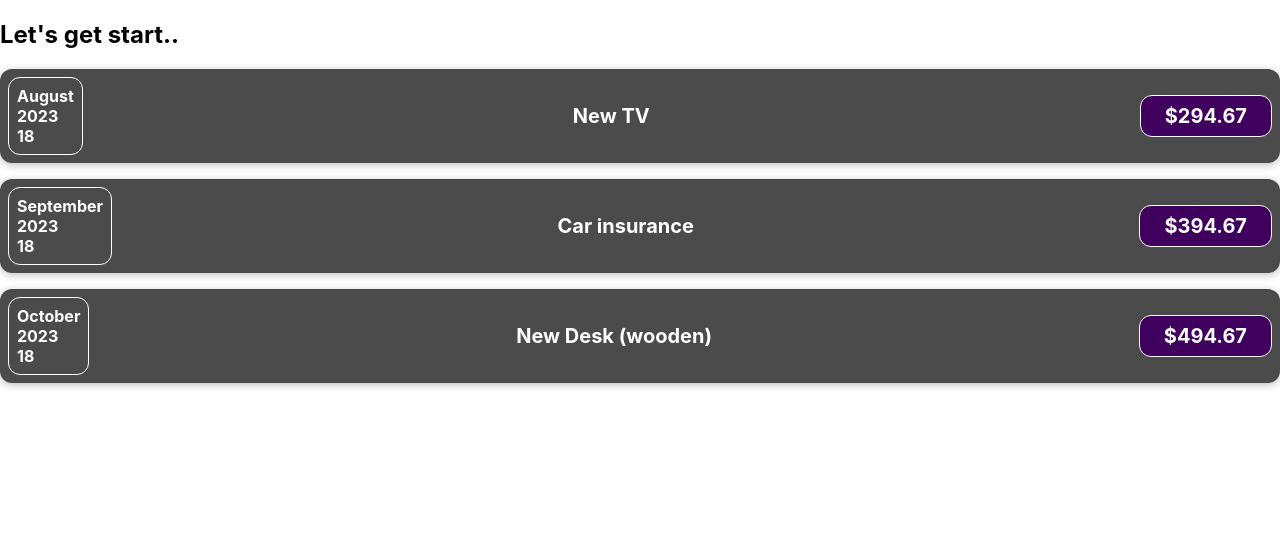
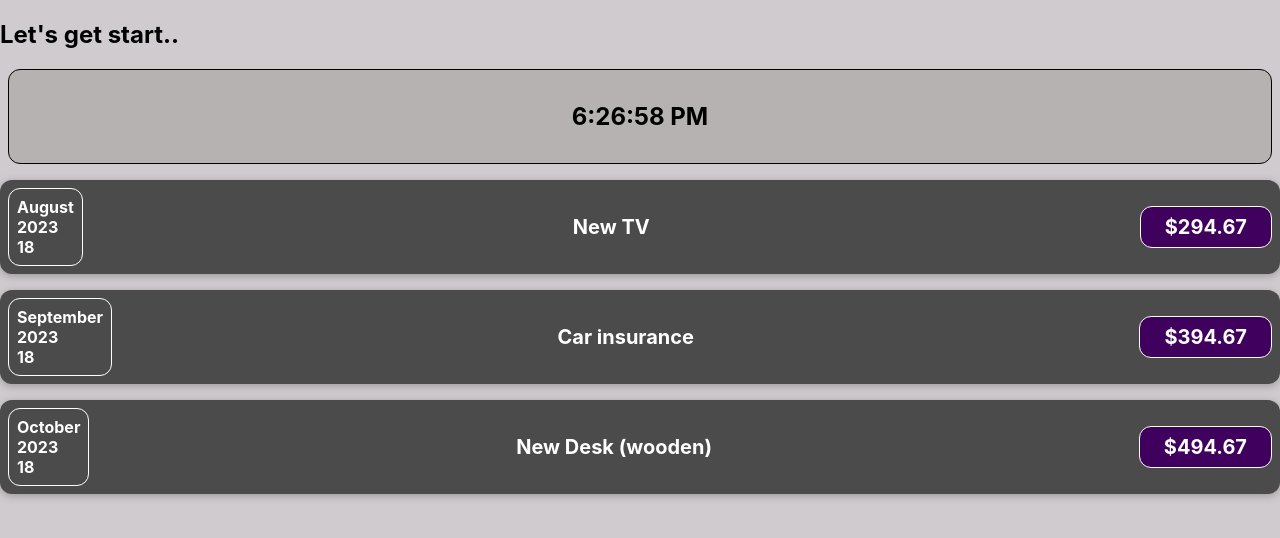
Before and after one commit to ShadiShayan92/Component-Basics-Project, a React (Create React App) app: page / in a window 1280 px wide. Shown: the top 538 px of the page. Built offline with nearby package versions, Linux system fonts and the light colour scheme.

Commit message:
ExpenseTime finished

```diff
--- a/src/App.js
+++ b/src/App.js
@@ -1,7 +1,8 @@
 import ExpenseItem from "./components/ExpenseItem";
 import "./App.css";
+import CurrentTimeDisplay from "./components/ExpenseTime";
 
-function App() {
+function App(props) {
   const expenses = [
     {
       title: "New TV",
@@ -31,6 +32,7 @@ function App() {
   return (
     <div>
       <h2>Let's get start.. </h2>
+      <CurrentTimeDisplay time={props.CurrentTimeDisplay}></CurrentTimeDisplay>
 
       <ExpenseItem
         title={expenses[0].title}
--- /dev/null
+++ b/src/components/ExpenseDate.js
@@ -0,0 +1,17 @@
+import "./ExpenseItem.css";
+
+function ExpenseDate(props) {
+  const month = props.date.toLocaleString("en-US", { month: "long" });
+  const day = props.date.toLocaleString("en-US", { day: "2-digit" });
+  const year = props.date.getFullYear();
+
+  return (
+    <div className="expense-item_date">
+      <div>{month}</div>
+      <div>{year}</div>
+      <div>{day}</div>
+    </div>
+  );
+}
+
+export default ExpenseDate;
--- a/src/components/ExpenseItem.css
+++ b/src/components/ExpenseItem.css
@@ -1,3 +1,15 @@
+.expense-item-time {
+  font-size: 1.5rem;
+  font-weight: bold;
+  color: black;
+  border: 1px solid black;
+  padding: 0.5rem;
+  border-radius: 12px;
+  text-align: center;
+  margin: 0.5rem;
+  background-color: #b6b2b2;
+}
+
 .expense-item_date {
   font-size: 1rem;
   font-weight: bold;
--- a/src/components/ExpenseItem.js
+++ b/src/components/ExpenseItem.js
@@ -1,17 +1,10 @@
 import "./ExpenseItem.css";
+import ExpenseDate from "./ExpenseDate";
 
 function ExpenseItem(props) {
-  const month = props.date.toLocaleString("en-US", { month: "long" });
-  const day = props.date.toLocaleString("en-US", { day: "2-digit" });
-  const year = props.date.getFullYear();
-
   return (
     <div className="expense-item">
-      <div className="expense-item_date">
-        <div>{month}</div>
-        <div>{year}</div>
-        <div>{day}</div>
-      </div>
+      <ExpenseDate date={props.date}></ExpenseDate>
       <div className="expense-item__description">
         <h2>{props.title}</h2>
       </div>
--- /dev/null
+++ b/src/components/ExpenseTime.js
@@ -0,0 +1,22 @@
+import React, { useState, useEffect } from "react";
+import "./ExpenseItem.css";
+
+const CurrentTimeDisplay = () => {
+  const [currentTime, setCurrentTime] = useState(new Date());
+
+  useEffect(() => {
+    const intervalId = setInterval(() => {
+      setCurrentTime(new Date());
+    }, 1000);
+
+    return () => clearInterval(intervalId);
+  }, []);
+
+  return (
+    <div className="expense-item-time">
+      <p>{currentTime.toLocaleTimeString()}</p>
+    </div>
+  );
+};
+
+export default CurrentTimeDisplay;
--- a/src/index.css
+++ b/src/index.css
@@ -1,13 +1,14 @@
 body {
+  background-color: #cfcbce;
   margin: 0;
-  font-family: -apple-system, BlinkMacSystemFont, 'Segoe UI', 'Roboto', 'Oxygen',
-    'Ubuntu', 'Cantarell', 'Fira Sans', 'Droid Sans', 'Helvetica Neue',
+  font-family: -apple-system, BlinkMacSystemFont, "Segoe UI", "Roboto", "Oxygen",
+    "Ubuntu", "Cantarell", "Fira Sans", "Droid Sans", "Helvetica Neue",
     sans-serif;
   -webkit-font-smoothing: antialiased;
   -moz-osx-font-smoothing: grayscale;
 }
 
 code {
-  font-family: source-code-pro, Menlo, Monaco, Consolas, 'Courier New',
+  font-family: source-code-pro, Menlo, Monaco, Consolas, "Courier New",
     monospace;
 }
```
